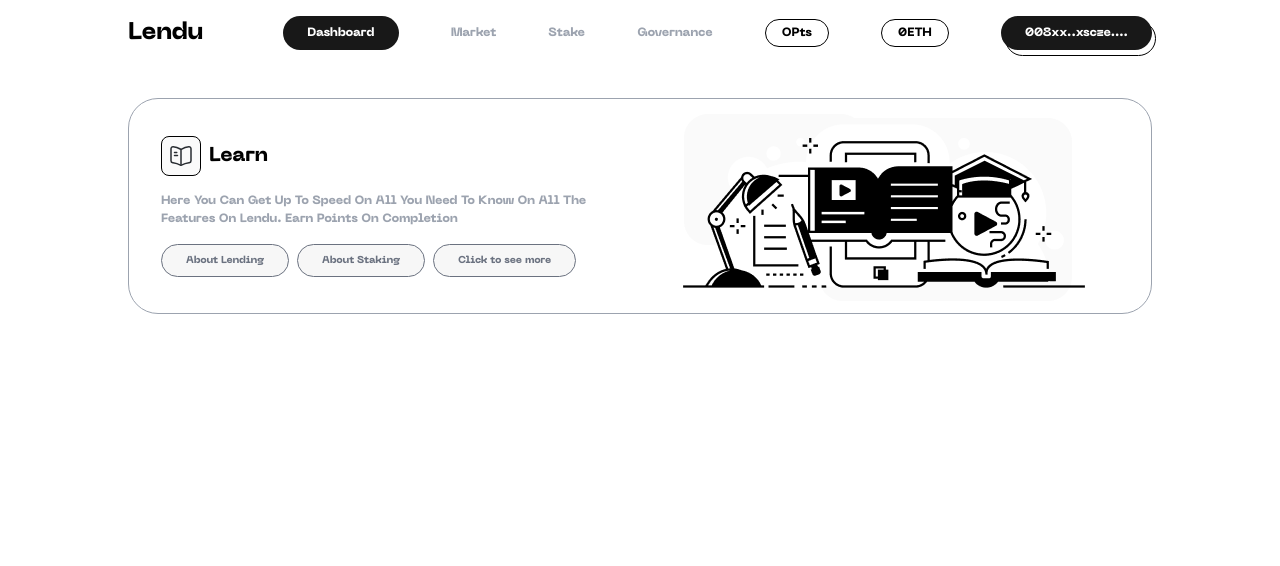
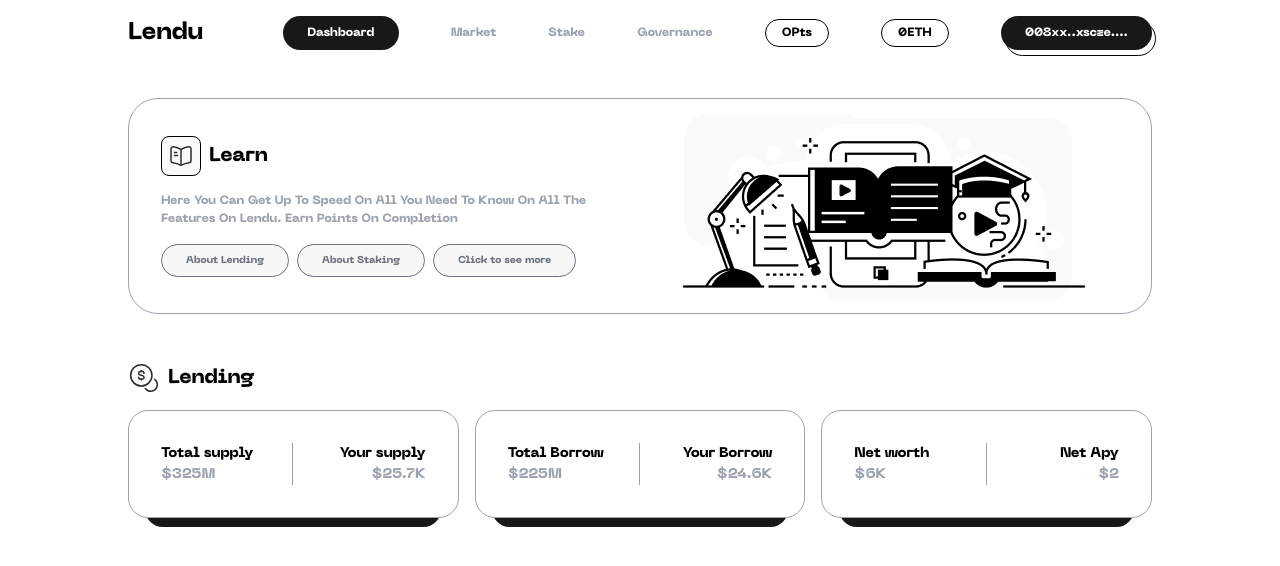
Before and after one commit to Mitchellakr/Lendu-lending-page, a React (Create React App) app: page / in a window 1280 px wide. Shown: the top 566 px of the page. Built offline with nearby package versions, Linux system fonts and the light colour scheme.

Commit message:
added the lending desktop view

```diff
--- a/src/App.js
+++ b/src/App.js
@@ -1,5 +1,6 @@
 import React from 'react';
 import HeroSection from './Component/HeroSection';
+import Lending from './Component/Lending';
 import Navbar from './Component/Navbar';
 
 export default function App() {
@@ -7,6 +8,7 @@
         <>
             <Navbar />
             <HeroSection />
+            <Lending/>
         </>
     );
 }
--- /dev/null
+++ b/src/Component/Lending.jsx
@@ -0,0 +1,60 @@
+import React from 'react'
+import lendingIcon from '../Images/lending-icon.svg'
+
+const Lending = () => {
+    const cardDatas = [
+        {
+            id: '1',
+            hl: 'Total supply',
+            hr: 'Your supply',
+            dl: '325M',
+            dr: '25.7K',
+        },
+        {
+            id: '2',
+            hl: 'Total Borrow',
+            hr: 'Your Borrow',
+            dl: '225M',
+            dr: '24.6K',
+        },
+        {
+            id: '3',
+            hl: 'Net worth',
+            hr: 'Net Apy',
+            dl: '6K',
+            dr: '2',
+        },
+    ]
+
+    return (
+
+        <div className="my-8 mt-[4em] w-4/5 max-w-screen-xl mx-auto">
+            <div className='flex items-center gap-2 pb-4'>
+                <img src={lendingIcon} alt="lending icon" />
+                <h2 className='text-xl'>Lending</h2>
+            </div>
+
+            {/* Desktop display  */}
+
+            <div className="hidden md:grid grid-cols-3 gap-4">
+                {cardDatas.map((cardData) => (
+                    <div key={cardData.id} className=" bg-white card-card relative grid grid-cols-2  p-8 rounded-[20px] border border-solid border-gray-400">
+                        <div className='border-r border-gray-400 border-solid border-y-0 border-l-0'>
+                            <h3 className='text-[14px]'>{cardData.hl}</h3>
+                            <p className='text-gray-400 text-[14px]'>${cardData.dl}</p>
+                        </div>
+                        <div className='flex items-end flex-col'>
+                            <h3 className='text-[14px]'>{cardData.hr}</h3>
+                            <p className='text-gray-400 text-[14px]'>${cardData.dr}</p>
+                        </div>
+                    </div>
+                ))}
+            </div>
+
+            {/* mobile view */}
+
+        </div >
+    )
+}
+
+export default Lending
--- a/src/index.css
+++ b/src/index.css
@@ -69,3 +69,16 @@
   border: 1px solid black;
   border-radius: 50px;
 }
+
+.card-card::before {
+  content: "";
+  position: absolute;
+  background-color: var(--primary-color);
+  z-index: -1;
+  left: 50%;
+  transform: translateX(-50%);
+  bottom: -10px;
+  width: 90%;
+  height: 35px;
+  border-radius: 50px;
+}
```
Also changed, not shown: src/Component/Navbar.jsx (line endings or trailing spaces).
